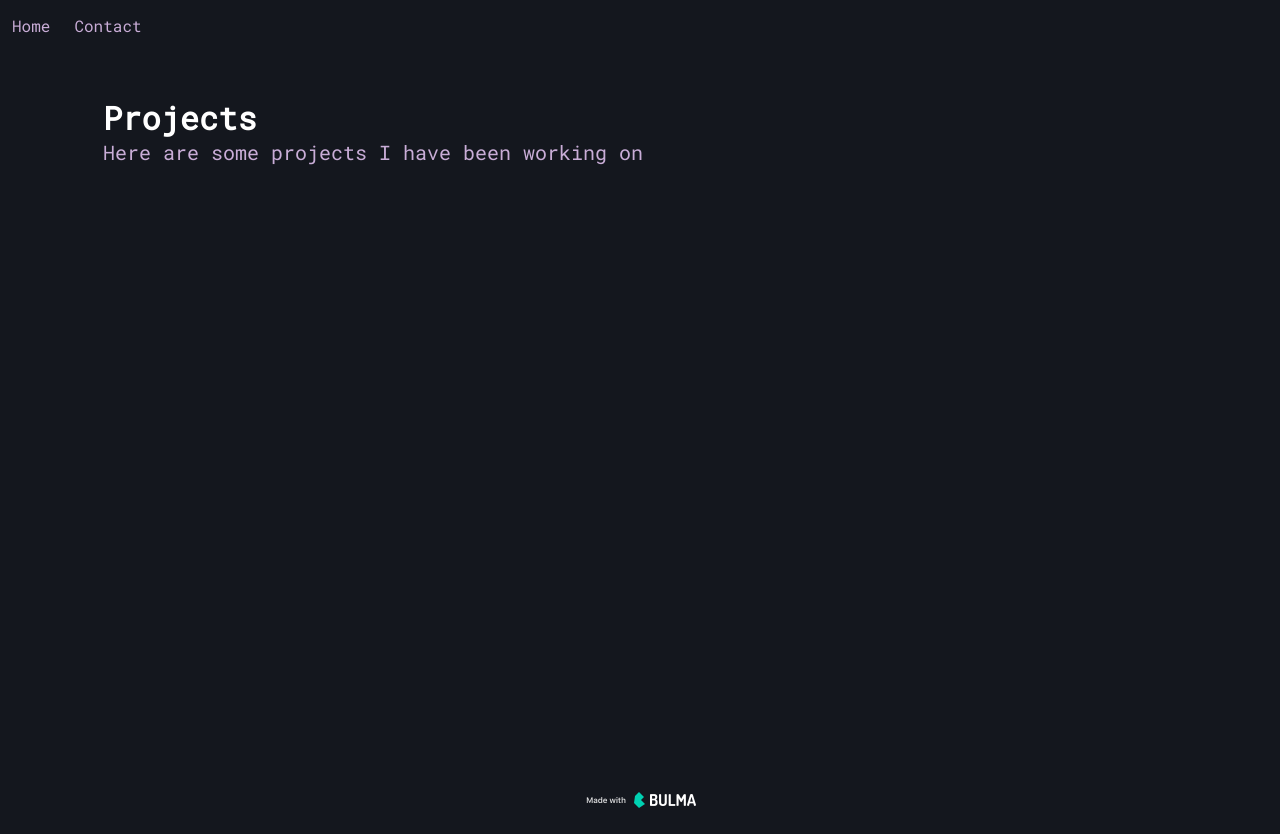
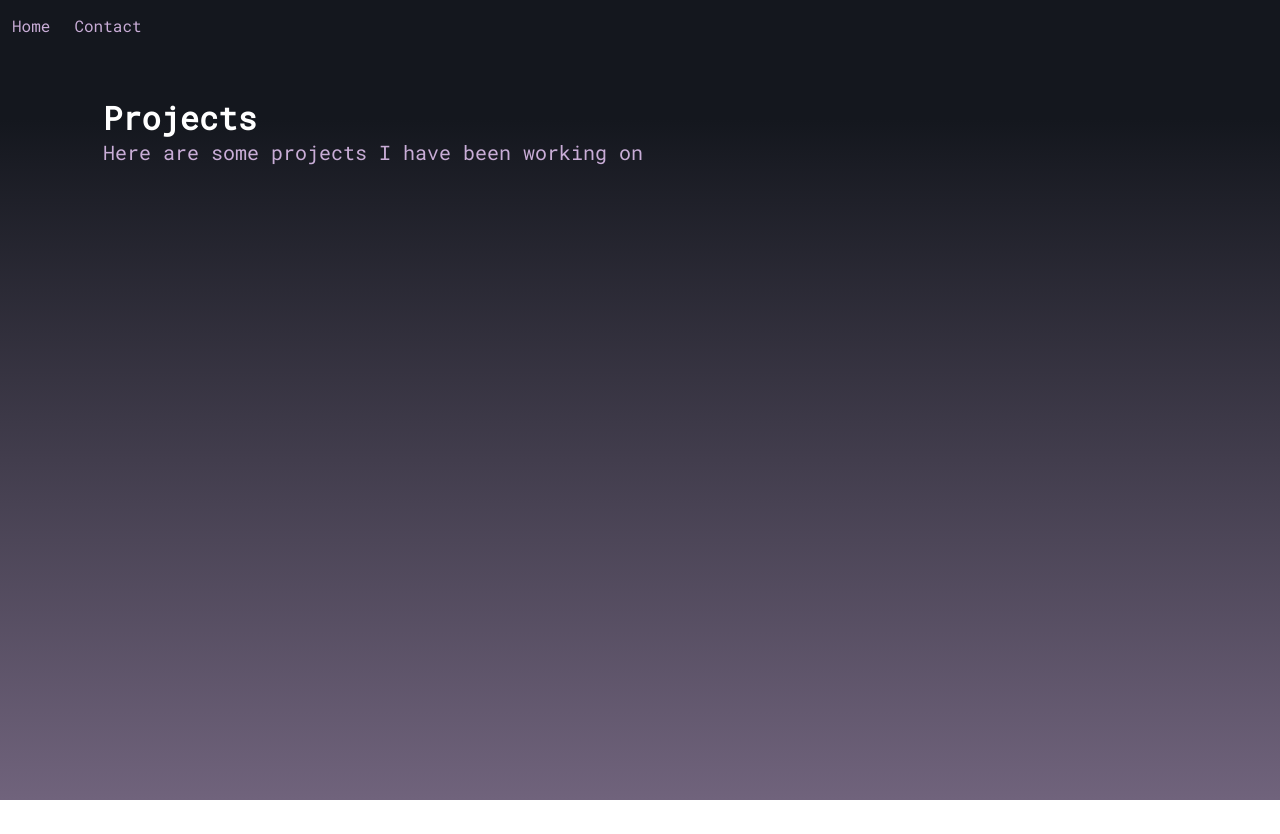
Before and after one commit to Radical-Egg/eggs-oddworld, a React (Create React App) app in the folder frontend/: page /me in a window 1280 px wide. After the commit the page ends 800 px from the top, so only its background shows below. Built offline with nearby package versions, Linux system fonts and the light colour scheme; the HTML template or start-up script is replaced by a standard one.

Commit message:
got background grad working

```diff
--- a/frontend/src/App.js
+++ b/frontend/src/App.js
@@ -4,7 +4,7 @@ import './assets/App.scss';
 import { createRef } from 'react';
 import AppRouter from './components/AppRouter';
 import NavBar from './components/NavBar';
-import madeWithBulma from './assets/made-with-bulma.png';
+//import madeWithBulma from './assets/made-with-bulma.png';
 
 function App() {
   const appRef = createRef();
@@ -12,14 +12,6 @@ function App() {
     <div className="App" ref={appRef}>
       <NavBar />
       <AppRouter appRef={appRef} />
-      <footer className="footer">
-        <div className="content has-text-centered">
-          <a href="https://bulma.io">
-            <img src={madeWithBulma} alt="Made with Bulma" width="128" height="28" />
-          </a>
-          <p></p>
-        </div>
-      </footer>
     </div>
   );
 }
--- a/frontend/src/assets/App.scss
+++ b/frontend/src/assets/App.scss
@@ -44,34 +44,37 @@ $addColors: (
 );
 $colors: map-merge($colors, $addColors);
 
-body > #root > div > html > .App {
-  height: 100vh;
-  min-height: 100vh;
-  max-height: 100vh;
-  background-color: $main;
-  padding: 0px;
-  margin: 0px;
-}
-
 .blog-container {
   padding: 25px;
 }
-html {
-  background-color: $main !important;
-  padding: 0px;
-  margin: 0px;
+
+html,
+body,
+#root,
+.App {
+  height: fit-content !important;
+  min-height: 100vh !important;
 }
 
 .App {
-  background-color: $main;
+  background-image: linear-gradient($main 15%, #70637c 100%, $purple 150%);
+  height: 100vh;
+  min-height: 100vh;
+  min-height: -moz-available;
+  min-height: -webkit-fill-available;
+  min-height: stretch;
 }
 .homeview,
 .projects-view {
-  min-height: 90vh;
-  max-height: 90%;
-  height: 100%;
   padding-left: 55px;
   padding-right: 55px;
+  height: stretch;
+  min-height: 100vh;
+  min-height: -moz-available;
+  min-height: -webkit-fill-available;
+  min-height: stretch;
+  margin: 0;
+  padding-bottom: 0;
 }
 
 .card-container {
@@ -111,12 +114,6 @@ html {
   color: $purple;
 }
 
-.card-footer {
-  justify-content: center;
-  min-width: 450px;
-  max-width: 450px;
-}
-
 .vertical-timeline-element-custom:hover {
   color: $main !important;
   background: $purple !important;
@@ -129,17 +126,18 @@ html {
 }
 
 .vertical-timeline-custom:before {
-  position: absolute !important;
-  bottom: 0 !important;
   top: unset !important;
   height: 95% !important;
-}
-.vertical-timeline::before {
-  top: 1 !important;
+  border-radius: 25px;
 }
 
-vertical-timeline-element-title {
+.vertical-timeline-element-title {
   font-size: x-large !important;
+}
+
+* {
+  margin: 0;
+  padding: 0;
 }
 
 //@import "~bulma/bulma";
--- a/frontend/src/components/Blog.js
+++ b/frontend/src/components/Blog.js
@@ -7,7 +7,7 @@ import rehypeRaw from 'rehype-raw';
 import '../assets/Markdown.css';
 
 const getPostByID = async (id) => {
-  const p = await axios.get(`http://localhost:3010/posts/${id}`);
+  const p = await axios.get(`http://192.168.1.129:3010/posts/${id}`);
 
   // error handling and what not
 
@@ -30,7 +30,7 @@ function Blog() {
   }, [count]);
 
   return (
-    <div className="homeview container blog-container">
+    <div className="blogview container blog-container">
       <div className="section">
         <p className="title">{post.title}</p>
         <p className="subtitle blog-subtitle">{post.description}</p>
--- a/frontend/src/components/Home.js
+++ b/frontend/src/components/Home.js
@@ -25,11 +25,18 @@ function Home(props) {
   useEffect(() => {
     async function setData() {
       axios
-        .get('http://localhost:3010/posts')
+        .get('http://192.168.1.129:3010/posts', {
+          method: 'get',
+          headers: {
+            'Content-type': 'Application/json',
+          },
+          data: {},
+        })
         .then((post) => {
           setPosts(post.data);
         })
         .catch((err) => {
+          console.log('some error happened');
           console.log(err);
         });
     }
@@ -41,20 +48,17 @@ function Home(props) {
   });
 
   return (
-    <div
-      className="homeview is-flex is-justify-content-center is-flex-direction-column"
-      ref={homeviewRef}>
+    <div className="homeview " ref={homeviewRef}>
       <div className="is-max-desktop is-flex is-justify-content-center is-flex-direction-column">
         <section className="hero is-flex is-justify-content-center">
           <div className="hero-body">
             <div className="container has-text-centered">
-              <p className="title">Projects and Blogs</p>
+              <p className="title">Projects</p>
               <p className="subtitle">Collection of stuff</p>
             </div>
           </div>
         </section>
       </div>
-
       <VerticalTimeline lineColor={iconStyles.background} className="vertical-timeline-custom">
         {posts.map((element) => {
           return (
@@ -67,7 +71,9 @@ function Home(props) {
               }}
               iconStyle={iconStyles}
               icon={<GoIcon />}>
-              <h3 className="vertical-timeline-element-title is-size-3	">{element.title}</h3>
+              <h3 className="vertical-timeline-element-title is-size-4	is-underlined">
+                {element.title}
+              </h3>
               <p id="description">{element.description}</p>
             </VerticalTimelineElement>
           );
@@ -84,7 +90,7 @@ const cardContentStyles = {
   background: 'transparent',
   color: '#fff',
   border: 'solid',
-  borderWidth: '1px',
+  borderWidth: '3px',
   boxShadow: 'none',
 };
 
```
